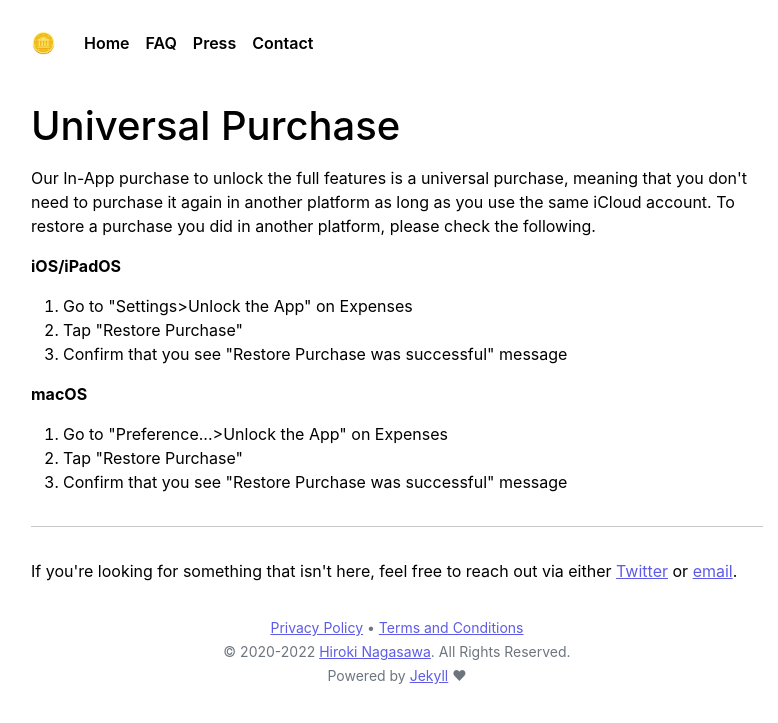
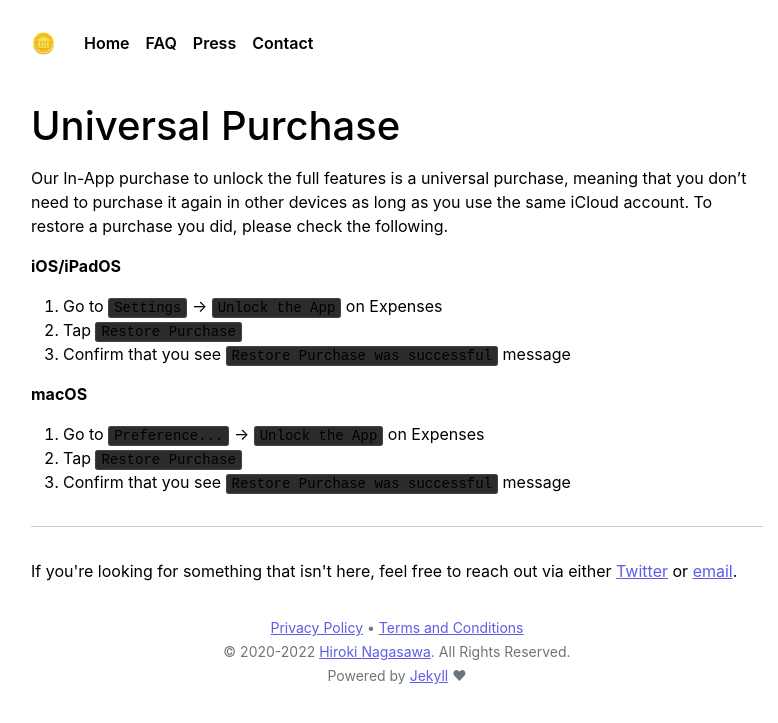
Before and after one commit to bluecometlabs/getexpenses.app, a Jekyll site: the page built from pages/faq/universal-purchase.md, in a window 1280 px wide. Shown: the top 723 px of the page, without its empty margins (243-1021 px from the left). Built offline with Jekyll 4.4.1, drawn with Linux system fonts in a browser that asks for light colours.

Commit message:
Update 'universal-purchase'

```diff
--- a/pages/faq/universal-purchase.md
+++ b/pages/faq/universal-purchase.md
@@ -4,21 +4,21 @@
 permalink: /faq/universal-purchase
 ---
 
-<h1>Universal Purchase</h1>
-<p>Our In-App purchase to unlock the full features is a universal purchase, meaning that you don't need to purchase it again in another platform as long as you use the same iCloud account. To restore a purchase you did in another platform, please check the following.</p>
+# Universal Purchase
 
-<p><strong>iOS/iPadOS</strong></p>
-<ol>
-    <li>Go to "Settings>Unlock the App" on Expenses</li>
-    <li>Tap "Restore Purchase"</li>
-    <li>Confirm that you see "Restore Purchase was successful" message</li>
-</ol>
+Our In-App purchase to unlock the full features is a universal purchase, meaning that you don't need to purchase it again in other devices as long as you use the same iCloud account. To restore a purchase you did, please check the following.
 
-<p><strong>macOS</strong></p>
-<ol>
-    <li>Go to "Preference...>Unlock the App" on Expenses</li>
-    <li>Tap "Restore Purchase"</li>
-    <li>Confirm that you see "Restore Purchase was successful" message</li>
-</ol>
+**iOS/iPadOS**
+
+1. Go to `Settings` → `Unlock the App` on Expenses
+2. Tap `Restore Purchase`
+3. Confirm that you see `Restore Purchase was successful` message
+
+
+**macOS**
+
+1. Go to `Preference...` → `Unlock the App` on Expenses
+2. Tap `Restore Purchase`
+3. Confirm that you see `Restore Purchase was successful` message
 
 {% include faq_footer.html %}
```
